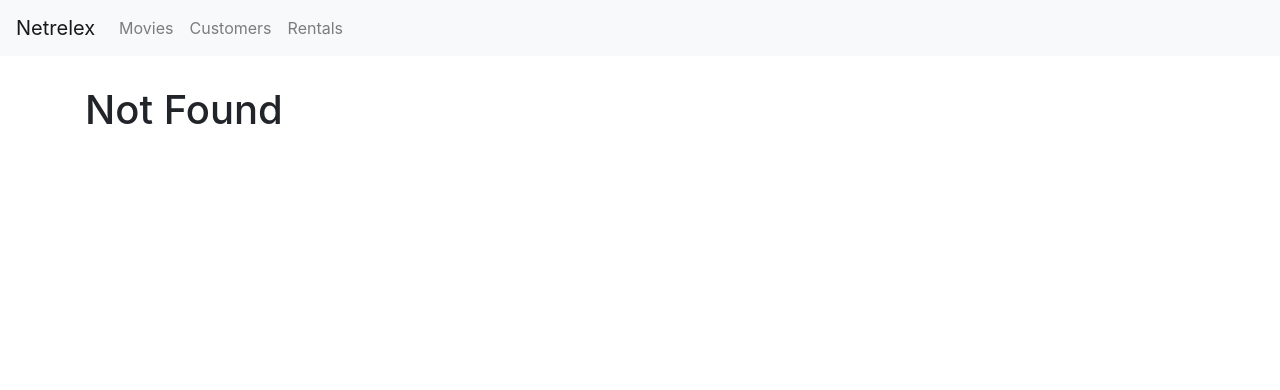
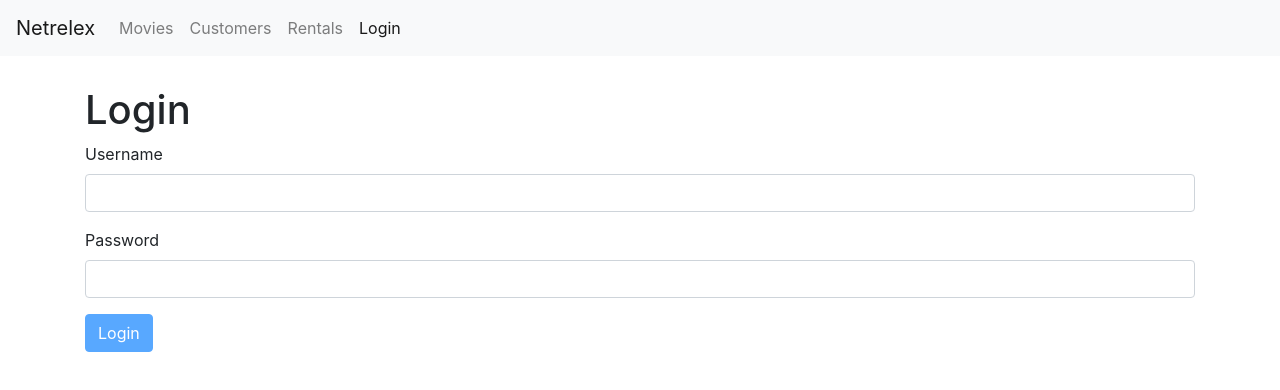
Before and after one commit to TimLiu2019/MovieStore-React, a React (Create React App) app: page /login in a window 1280 px wide. Before the commit this address led to /not-found. Shown: the top 390 px of the page. Built offline with nearby package versions, Linux system fonts and the light colour scheme.

Commit message:
Form validation

```diff
--- a/package.json
+++ b/package.json
@@ -8,6 +8,7 @@
     "@testing-library/user-event": "^7.2.1",
     "bootstrap": "^4.1.1",
     "font-awesome": "^4.7.0",
+    "joi-browser": "^13.4.0",
     "lodash": "^4.17.10",
     "prop-types": "^15.6.2",
     "react": "^16.13.1",
--- a/src/App.js
+++ b/src/App.js
@@ -7,6 +7,7 @@
 import Rentals from "./components/rentals";
 import NotFound from "./components/notFound";
 import NavBar from "./components/navBar";
+import LoginForm from "./components/loginForm";
 
 class App extends Component {
   render() {
@@ -15,6 +16,7 @@
         <NavBar />
         <main className="container">
           <Switch>
+            <Route path="/login" component={LoginForm} />
             <Route path="/movies/:id" component={MovieForm} />
             <Route path="/movies" component={Movies}></Route>
             <Route path="/customers" component={Customers}></Route>
--- /dev/null
+++ b/src/components/common/input.jsx
@@ -0,0 +1,20 @@
+import React from "react";
+
+const Input = ({ name, label, value, error, onChange }) => {
+  return (
+    <div className="form-group">
+      <label htmlFor="props.name">{label}</label>
+      <input
+        value={value}
+        onChange={onChange}
+        id={name}
+        name={name}
+        type="text"
+        className="form-control"
+      />
+      {error && <div className="alert alert-danger">{error}</div>}
+    </div>
+  );
+};
+
+export default Input;
--- /dev/null
+++ b/src/components/loginForm.jsx
@@ -0,0 +1,110 @@
+import React, { Component } from "react";
+import Joi from "joi-browser";
+import Input from "./common/input";
+
+class LoginForm extends Component {
+  state = {
+    account: { username: "", password: "" },
+    errors: {}
+  };
+
+  schema = {
+    username: Joi.string()
+      .required()
+      .label("Username"),
+    password: Joi.string()
+      .required()
+      .label("Password")
+  };
+
+  // username = React.createRef();
+  validate = () => {
+    const options = { abortEarly: false };
+    const { error } = Joi.validate(this.state.account, options);
+    if (!error) return null;
+    console.log(error);
+    const errors = {};
+    for (let item of error.details) errors[item.path[0]] = item.message;
+    return errors;
+
+    /*  if (this.state.account.username.trim() === "")
+      errors.username = "Username is required";
+
+    if (this.state.account.password.trim() === "")
+      errors.password = "Password is required";
+
+    return Object.keys(errors).length === 0 ? null : errors; */
+  };
+
+  //   componentDidMount() {
+  //     this.username.current.focus();
+  //   }
+  handleSubmit = e => {
+    e.preventDefault();
+    const errors = this.validate();
+    // console.log(errors);
+    this.setState({ errors: errors || {} });
+    if (errors) return;
+    // Call the server
+
+    //  const username = this.username.current.value;
+    console.log("Submitted");
+  };
+
+  validateProperty = ({ name, value }) => {
+    const obj = { [name]: value };
+    const schema = { [name]: this.schema[name] };
+    const { error } = Joi.validate(obj, schema, { abortEarly: false });
+    return error ? error.details[0].message : null;
+    //   if(error) return null;
+    //   return error.details[0].message;
+
+    // if (name === "username") {
+    //   if (value.trim() === "") return "Username is required.";
+    // }
+    // if (name === "password") {
+    //   if (value.trim() === "") return "Password is required.";
+    // }
+  };
+
+  handleChange = ({ currentTarget: input }) => {
+    const errors = { ...this.state.errors };
+    const errorMessage = this.validateProperty(input);
+    if (errorMessage) errors[input.name] = errorMessage;
+    else delete errors[input.name];
+
+    const account = { ...this.state.account };
+    account[input.name] = input.value;
+    this.setState({ account, errors });
+  };
+
+  render() {
+    const { account } = this.state;
+    return (
+      <div>
+        <h1>Login</h1>
+        <form onSubmit={this.handleSubmit}>
+          <Input
+            name="username"
+            value={account.username}
+            label="Username"
+            onChange={this.handleChange}
+            error={this.state.errors.username}
+          />
+          <Input
+            name="password"
+            value={account.password}
+            label="Password"
+            onChange={this.handleChange}
+            error={this.state.errors.password}
+          />
+          <button disabled={this.validate()} className="btn btn-primary">
+            Login
+          </button>
+        </form>
+      </div>
+    );
+  }
+}
+
+export default LoginForm;
--- a/src/components/navBar.jsx
+++ b/src/components/navBar.jsx
@@ -29,6 +29,9 @@
           <NavLink className="nav-item nav-link" to="rentals">
             Rentals
           </NavLink>
+          <NavLink className="nav-item nav-link" to="login">
+            Login
+          </NavLink>
         </div>
       </div>
     </nav>
```
Also changed, not shown: 1 other file (tests, documents, lock files or other folders).
